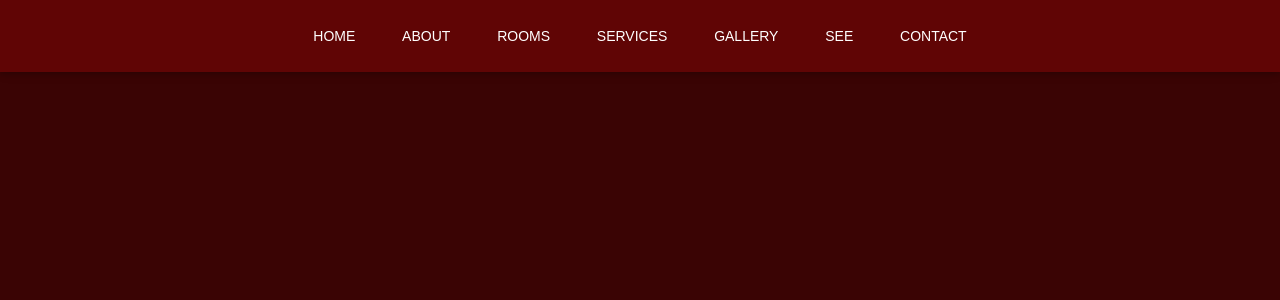
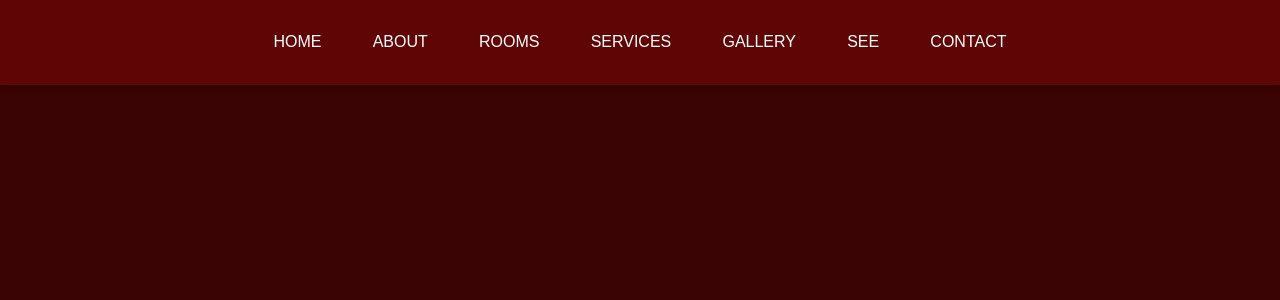
Before and after one commit to VentGrey/hotel-meson, a PHP site: page / in a window 1280 px wide. Shown: the top 300 px of the page. Run offline with PHP 8.4, Linux system fonts and the light colour scheme; some libraries are stand-ins or nearby versions.

Commit message:
changed font-family

```diff
--- a/css/style.css
+++ b/css/style.css
@@ -1,6 +1,7 @@
 /* Generals */
 body {
-    font: normal normal normal 14px/1.2em brandon-grot-w01-light, sans-serif;
+    font: normal normal normal 14px/1.2em;
+    font-family: Source Sans Pro SemiBold, sans-serif;
     background-color: rgb(58, 4, 4);
 }
 
```
